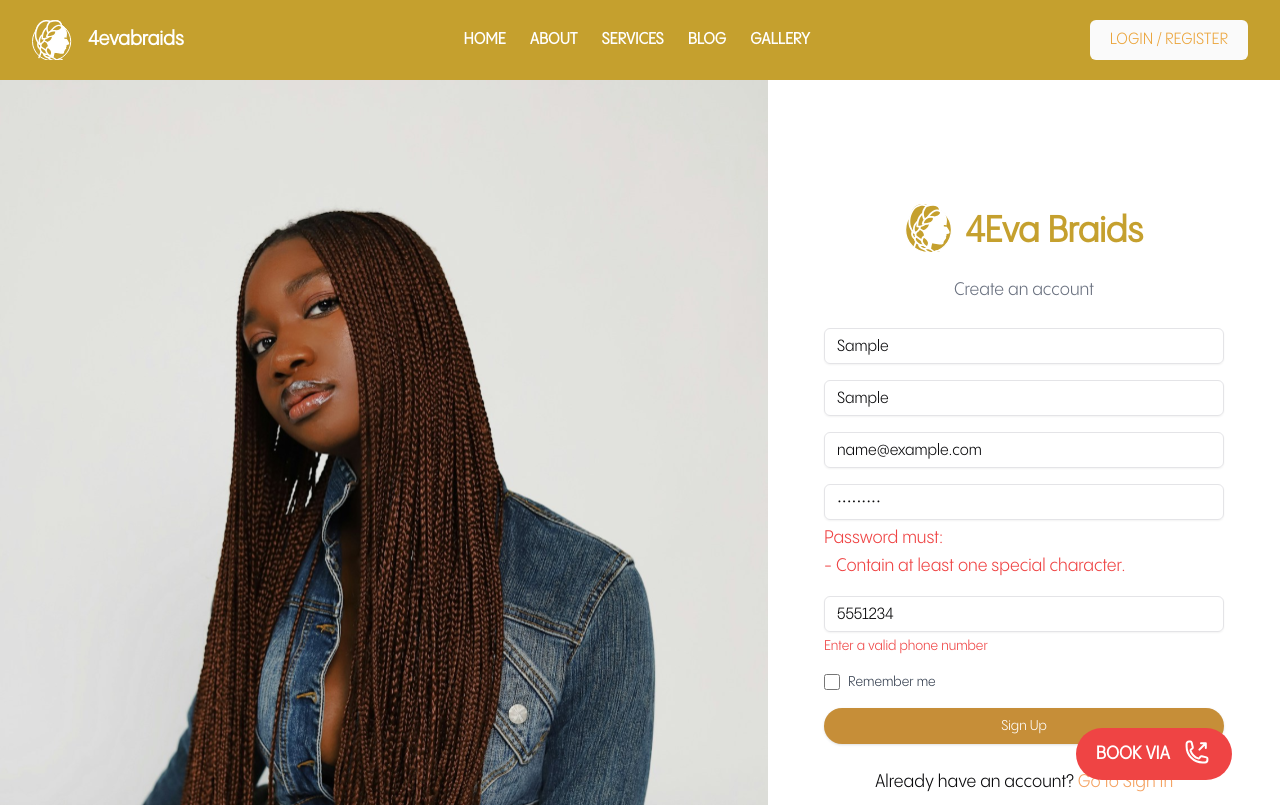
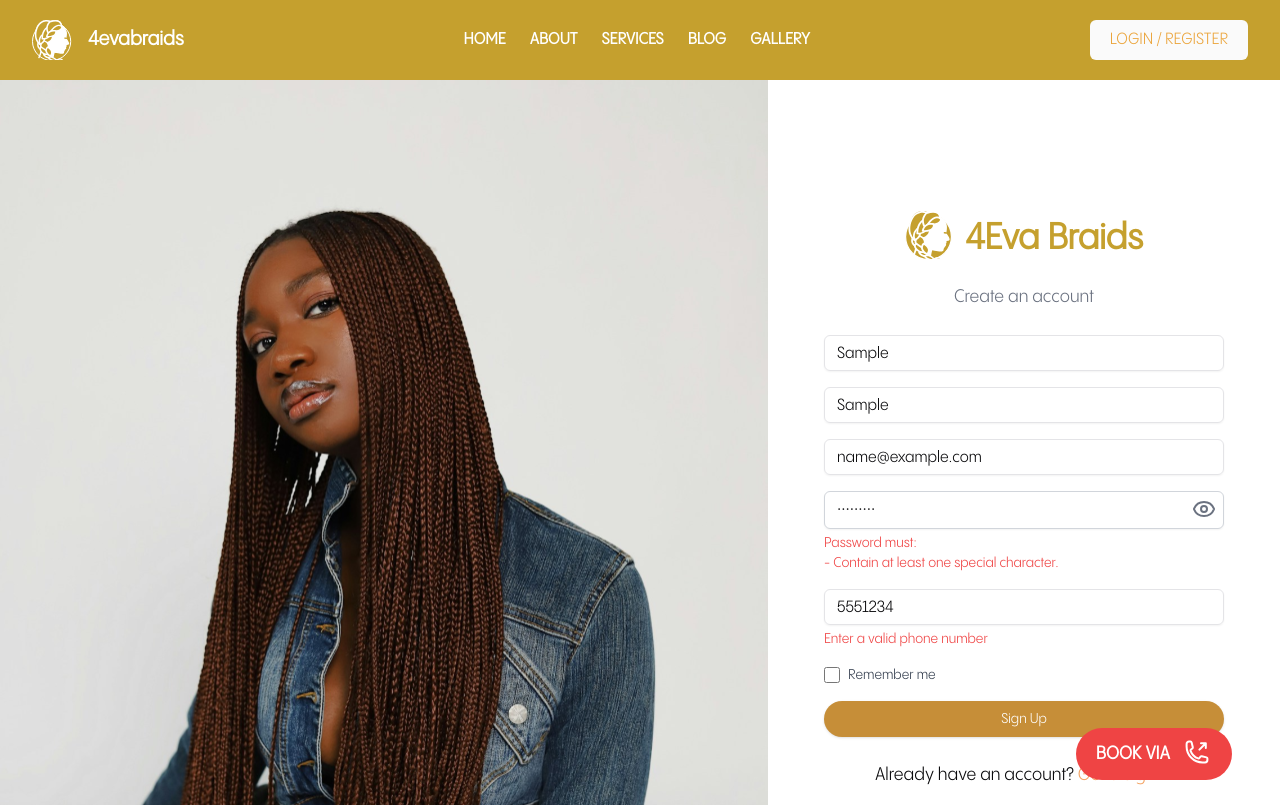
Before and after one commit to Enielect/4Eva-Braids, a Next.js app: page /signup in a window 1280 px wide. Both pictures are taken after typing "Sample", "Sample", "name@example.com", "Sample123", "5551234" into the empty fields and a click on the button "Sign Up". Built offline with nearby package versions, Linux system fonts and the light colour scheme; no server answers.

Commit message:
Fixed build errors and show password

```diff
--- a/app/signup/page.tsx
+++ b/app/signup/page.tsx
@@ -143,19 +143,33 @@ export default function SignUpPage() {
                 )}
               </div>
               <div>
-                {<Input
-                  id='password'
+                <InputFIeld
+                  showPassword={true} //wrong type!!!!
+                  // setShowPassword={setShowPassword}
                   value={formState.password}
                   onChange={(e) =>
                     setFormState({ ...formState, password: e.target.value })
                   }
+                  id='password'
+                  className='mt-1'
+                  required
+                  name='password'
+                  placeholder='Enter Password'
+                />
+                {/* <Input
+                  required
+                  id='password'
                   type='password'
                   name='password'
-                  placeholder='Enter Password'
-                  className='mt-1 '
-                />}
+                  value={formState.password}
+                  onChange={(e) =>
+                    setFormState({ ...formState, password: e.target.value })
+                  }
+                  placeholder='Password'
+                  className='mt-1'
+                /> */}
                 {state?.errors?.password && (
-                  <div className='text-red-500 max-sm:text-sm pt-1'>
+                  <div className='text-red-500 text-sm pt-1'>
                     <p>Password must:</p>
                     <ul>
                       {state?.errors?.password?.map((error) => (
```
